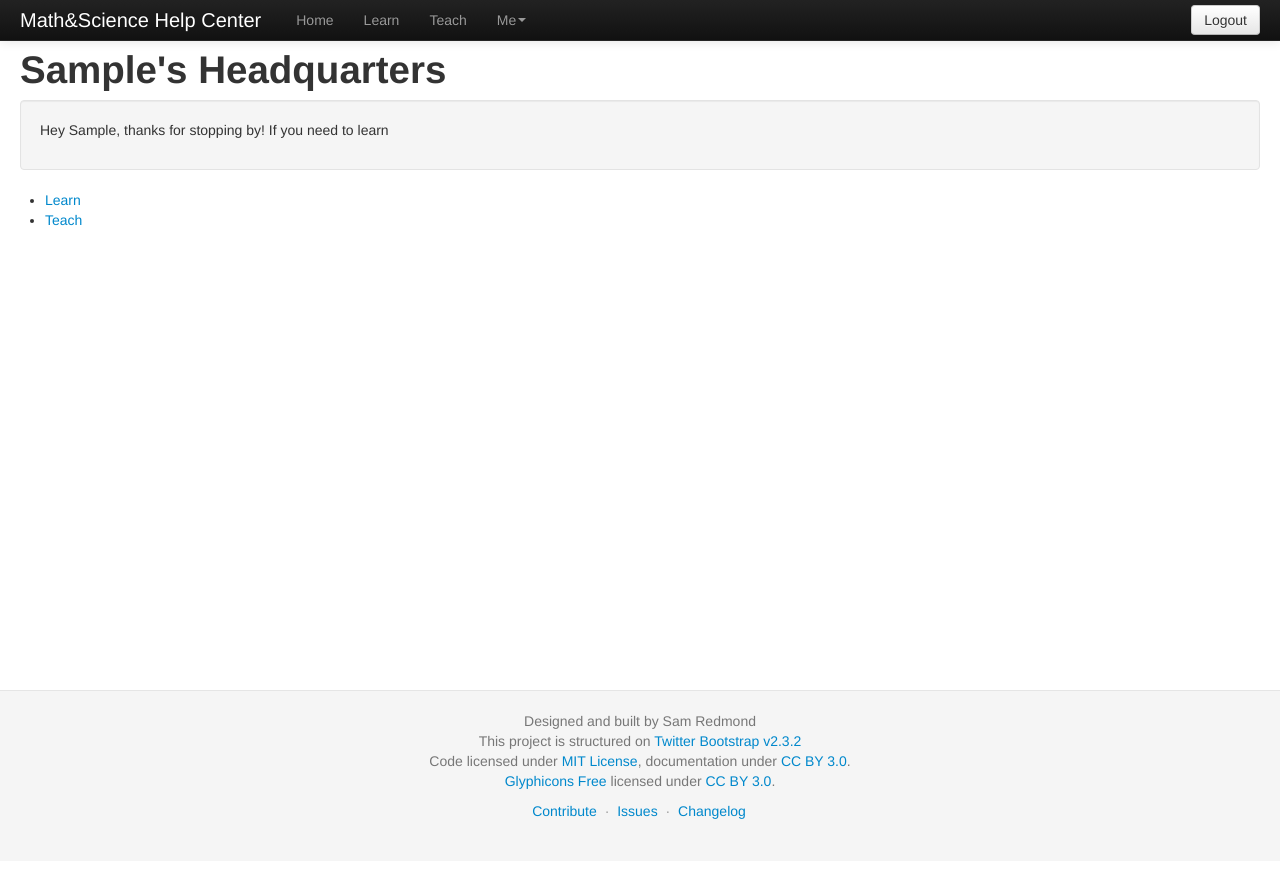
After one commit to sredmond/menlo-mathsci-help, a Flask app: page /me in a window 1280 px wide. The commit adds this page. Run offline with Flask 2, Linux system fonts and the light colour scheme; a user stored in the database is signed in; tables that the repository leaves empty hold one stand-in row (values such as "Sample post"); some libraries are stand-ins or nearby versions.

Commit message:
Adds a home page for a logged in user, tries to fix the footer (I failed again), and switches from Apache License to MIT License

```diff
--- a/app/static/css/extra_styles.css
+++ b/app/static/css/extra_styles.css
@@ -2,7 +2,7 @@
 -------------------------------------------------- */
 @media (min-width: 980px) {
   body {
-    padding-top: 60px;
+    padding-top: 40px;
     padding-bottom: 42px;
   }
 }
@@ -14,7 +14,7 @@
 
   padding: 20px 0 0 0;
   margin-top: -150px; /* negative value of footer height */
-  height: 190px;
+  height: 150px;
   position: relative;
   clear:both;
 
@@ -44,6 +44,11 @@ html, body {
   height: 100%;
 }
 
-#main {
+#wrap {
   min-height: 100%;
 }
+
+#main {
+  overflow:auto;
+  padding-bottom:150px; /* this needs to be bigger than footer height*/
+}
--- a/app/templates/layout.html
+++ b/app/templates/layout.html
@@ -2,30 +2,26 @@
 <html lang="en">
 <head>
 <!--You found an easter egg!
-__      _____________.____   _________  ________      _____  ___________
+ __      _____________ ____   _________  ________      _____  ___________
 /  \    /  \_   _____/|    |  \_   ___ \ \_____  \    /     \ \_   _____/
 \   \/\/   /|    __)_ |    |  /    \  \/  /   |   \  /  \ /  \ |    __)_
  \        / |        \|    |__\     \____/    |    \/    Y    \|        \
-\__/\  / /_______  /|_______ \______  /\_______  /\____|__  /_______  /
-\/          \/         \/      \/         \/         \/        \/
+  \__/\__/  |________/|_______|\________/\_________/\____|____/_________/
 ___________________
 \__    ___/\_____  \
   |    |    /   |   \
   |    |   /    |    \
-|____|   \_______  /
-\/
+  |____|   \_________/
 ______________ ______________
 \__    ___/   |   \_   _____/
   |    | /    ~    \    __)_
   |    | \    Y    /        \
-|____|  \___|_  /_______  /
-\/        \/
-_____    _________ ___ ___  _________
-/     \  /   _____//   |   \ \_   ___ \
-/  \ /  \ \_____  \/    ~    \/    \  \/
-/    Y    \/        \    Y    /\     \____
-\____|__  /_______  /\___|_  /  \______  /
-\/        \/       \/          \/
+  |____|  \___|___/_________/
+   _____    __________ ___ ___  _________
+  /     \  /   ______//   |   \ \_   ___ \
+ /  \ /  \ \_____   \/    ~    \/    \  \/
+/    Y    \/         \    Y    /\     \____
+\____|____/\_________/\___|___/  \________/
 -->
 
 <meta charset="utf-8">
@@ -59,25 +55,29 @@ _____    _________ ___ ___  _________
         </button>
         <a class="brand" href={{ url_for('index') }}>Math&amp;Science Help Center</a>
         <div class="nav-collapse collapse">
+          {% if g.user.is_authenticated() %}
           <ul class="nav">
             <li><a href="/">Home</a></li>
+            <li><a href={{ url_for('learn') }}>Learn</a></li>
+            <li><a href={{ url_for('teach') }}>Teach</a></li>
             <li class="dropdown">
-              <a href="#" class="dropdown-toggle" data-toggle="dropdown">Me<b class="caret"></b></a>
+              <a href={{ url_for('teach') }} class="dropdown-toggle" data-toggle="dropdown">Me<b class="caret"></b></a>
               <ul class="dropdown-menu">
-                <li class="nav-header">View</li>
-                <li><a href="#">Learner View</a></li>
-                <li><a href="#">Tutor View</a></li>
+                <li class="nav-header">Go To</li>
+                <li><a href={{ url_for('me') }}>My Headquarters</a></li>
+                <li><a href={{ "/user/{0}".format(g.user.id) }}>My Profile</a></li>
                 <li class="divider"></li>
-                <li class="nav-header">Settings</li>
-                <li><a href="#">My information</a></li>
-                <li><a href="#">My classes</a></li>
-                <li><a href="#">My history</a></li>
+                <li class="nav-header">Options</li>
+                <li><a href={{ url_for('learn') }}>Learn Now</a></li>
+                <li><a href={{ url_for('teach') }}>Teach Now</a></li>
               </ul>
             </li>
           </ul>
-          {% if g.user.is_authenticated() %}
           <a href={{ url_for('logout') }} type="submit" class="btn pull-right">Logout</a>
           {% else %}
+          <ul class="nav">
+            <li><a href="/">Home</a></li>
+          </ul>
           <form class="navbar-form pull-right" action='login' method='post' name='login'>
             <input class="span2" type="text" name="email" placeholder="Email">
             <input class="span2" type="password" name="password" placeholder="Password">
@@ -90,7 +90,8 @@ _____    _________ ___ ___  _________
   </div>
 </div>
 <!-- End header -->
-<div id="main" class="container-fluid"> <!-- All content lives in a fluid container -->
+<div id="wrap">
+  <div id="main" class="container-fluid clear-top"> <!-- All content lives in a fluid container -->
     <!--Flash any messages-->
     {% with messages = get_flashed_messages() %}
     {% if messages %}
@@ -106,12 +107,13 @@ _____    _________ ___ ___  _________
     {% block content %}
     {% endblock %}
   </div>
+</div>
 <!-- Begin footer -->
-<div class="footer">
+<footer class="footer">
   <div class="container">
-    <p class="muted">Designed and built lovingly by Sam Redmond</p>
+    <p class="muted">Designed and built by Sam Redmond</p>
     <p class="muted">This project is structured on <a href="http://getbootstrap.com/2.3.2/" target="_blank">Twitter Bootstrap v2.3.2</a></p>
-    <p class="muted">Code licensed under <a href="http://www.apache.org/licenses/LICENSE-2.0" target="_blank">Apache License v2.0</a> (actually MIT license), documentation under <a href="http://creativecommons.org/licenses/by/3.0/">CC BY 3.0</a>.</p>
+    <p class="muted">Code licensed under <a href="http://opensource.org/licenses/MIT" target="_blank">MIT License</a>, documentation under <a href="http://creativecommons.org/licenses/by/3.0/" target="_blank">CC BY 3.0</a>.</p>
     <p class="muted"><a href="http://glyphicons.com">Glyphicons Free</a> licensed under <a href="http://creativecommons.org/licenses/by/3.0/">CC BY 3.0</a>.</p>
     <ul class="footer-links">
       <li><a href="https://github.com/sredmond/menlo-mathsci-help" target="_blank">Contribute</a></li>
@@ -121,7 +123,7 @@ _____    _________ ___ ___  _________
       <li><a href="https://github.com/sredmond/menlo-mathsci-help/releases" target="_blank">Changelog</a></li>
     </ul>
   </div>
-</div>
+</footer>
 <!-- End footer -->
 
 <!-- Scripts -->
--- /dev/null
+++ b/app/templates/me.html
@@ -0,0 +1,11 @@
+{% extends "layout.html" %}
+{% block content %}
+<h1>{{ g.user.first_name}}'s Headquarters</h1>
+<div class="well">
+	<p>Hey {{ g.user.first_name }}, thanks for stopping by! If you need to learn</p>
+</div>
+<ul>
+	<li><a href={{ url_for('learn') }}>Learn</a></li>
+	<li><a href={{ url_for('teach') }}>Teach</a></li>
+</ul>
+{% endblock %}
--- a/app/views.py
+++ b/app/views.py
@@ -15,28 +15,20 @@ def before_request():
 
 @app.route('/')
 @app.route('/index')
+def index():
+    return render_template('index.html',
+        title = 'Home')
+
+@app.route('/me')
 @login_required
-def index():
-    user = g.user
-    posts = [
-        {
-            'author': { 'nickname': 'John' },
-            'body': 'Beautiful day in Portland!'
-        },
-        {
-            'author': { 'nickname': 'Susan' },
-            'body': 'The Avengers movie was so cool!'
-        }
-    ]
-    return render_template('index.html',
-        title = 'Home',
-        user = user,
-        posts = posts)
+def me():
+    return render_template('me.html',
+        title="Me")
 
 @app.route('/login', methods = ['GET', 'POST'])
 def login():
     if g.user is not None and g.user.is_authenticated(): #The user is already logged in
-        return redirect(url_for('index'))
+        return redirect(url_for('me'))
 
     #They hit the submit button
     if request.method == 'POST':
@@ -65,7 +57,7 @@ def login():
             return redirect(url_for('login'))
 
         login_user(user, remember = remember_me)
-        return redirect(request.args.get('next') or url_for('index'))
+        return redirect(request.args.get('next') or url_for('me'))
     return render_template('login.html',
         title = 'Sign In')
 
@@ -77,7 +69,7 @@ def logout():
 @app.route('/signup', methods=['GET', 'POST'])
 def signup():
     if g.user is not None and g.user.is_authenticated(): #The user is already logged in
-        return redirect(url_for('index'))
+        return redirect(url_for('me'))
 
     #They hit the submit button
     if request.method == 'POST':
@@ -99,15 +91,26 @@ def signup():
 
         db.session.add(user)
         db.session.commit()
+        flash("Logged in successfully.")
         login_user(user)
-        return redirect(url_for('index'))
+        return redirect(url_for('me'))
     return render_template('signup.html')
 
 @app.route('/user/<int:user_id>')
-def show_user(user_id):
+def show_user(user_id=None):
     user = User.query.filter_by(id = user_id).first()
     return render_template('view_user.html',
         user=user)
+
+@app.route('/learn')
+def learn():
+    return render_template('learn.html',
+        title="Learn")
+
+@app.route('/teach')
+def teach():
+    return render_template('teach.html',
+        title="Teach")
 
 #Handle Error Pages
 @app.errorhandler(404) #404=Page Not Found
```
Also changed, not shown: app/templates/index.html (+33 -4 lines), app/templates/view_user.html (+6 -5 lines). Lines whose indentation alone changed are shown as unchanged.
